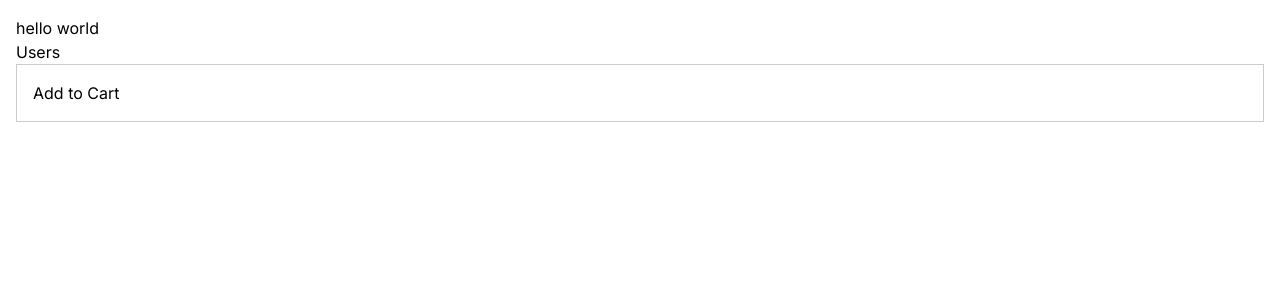
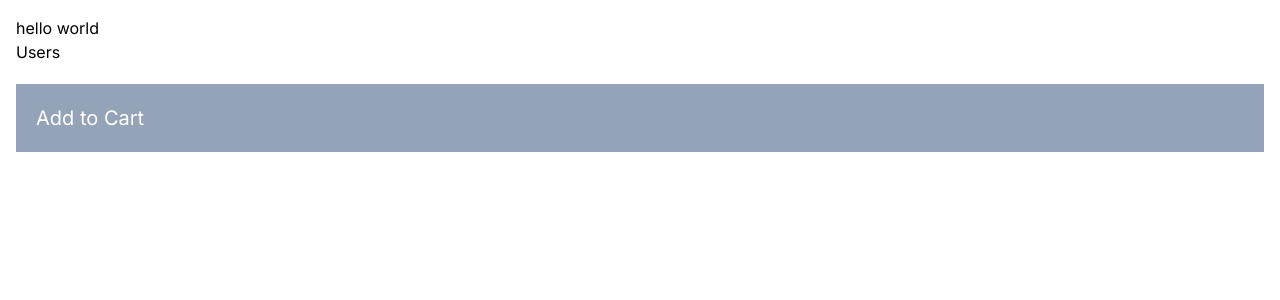
Before and after one commit to enlightwise/next-app, a Next.js app: page / in a window 1280 px wide. Shown: the top 300 px of the page. Built offline with nearby package versions, Linux system fonts and the light colour scheme.

Commit message:
tailwind css

```diff
--- a/app/components/ProductCard.tsx
+++ b/app/components/ProductCard.tsx
@@ -1,10 +1,9 @@
 import React from "react";
 import AddToCart from "./AddToCart";
-import styles from "./ProductCard.module.css";
 
 const ProductCard = () => {
   return (
-    <div className={styles.card}>
+    <div className="p-5 my-5 bg-slate-400 text-white text-xl hover:bg-slate-500">
       <AddToCart />
     </div>
   );
```
